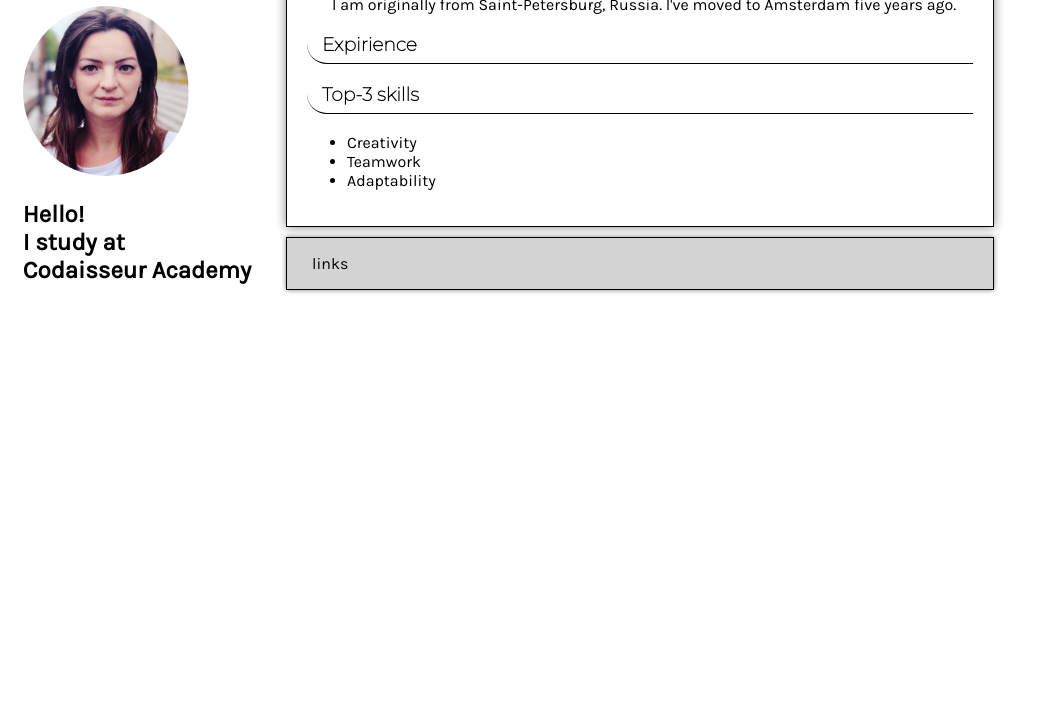
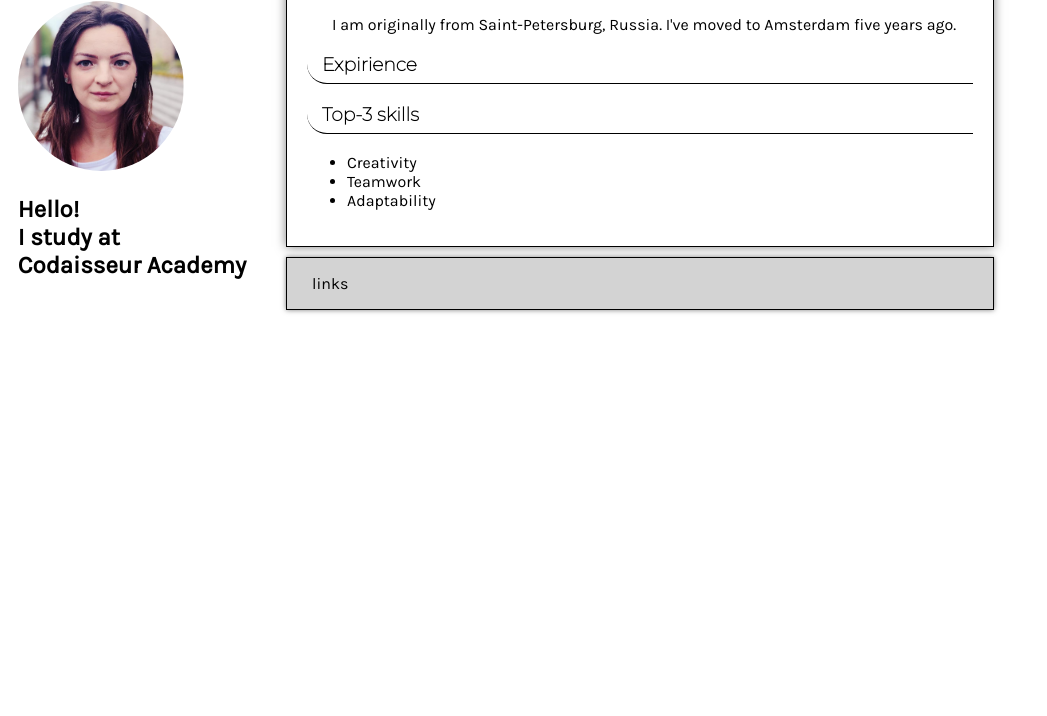
Before and after one commit to TatianaIvanovaW/tatianaivanovaw.github.io, a plain HTML site: page index.html in a window 1280 px wide. Shown: the part 84-800 px from the top of the page, without its empty margins (0-1047 px from the left). Drawn offline with Linux system fonts and the light colour scheme.

Commit message:
add class mainpart

```diff
--- a/index.html
+++ b/index.html
@@ -3,7 +3,6 @@
     <head>
         <meta name="author" content="Tatiana Ivanova">
         <meta name="description" content="A Full-Stuck Developer">
-
         <!-- <script src="scripts/script.js" defer></script> -->
 
         <link href="styles/styles.css" rel="stylesheet">
@@ -21,6 +20,7 @@
        <img src="img/avatar_crop.JPG">
              <h2> Hello! <br/>I study at </br>Codaisseur Academy</h2>
           </div>
+          <div class = "mainpart">
         <section>
            <h3 class = "title"> About me</h3>
              <p>I am originally from Saint-Petersburg, Russia. I've moved to Amsterdam five years ago.
@@ -38,6 +38,7 @@
           <li>Adaptability</li>
         </ul>
         </section>
+    </div>
       </main>
       <footer>
        <p>links</p>
--- a/styles/styles.css
+++ b/styles/styles.css
@@ -6,12 +6,13 @@ body  {
 
 }
 
-main {
+.mainpart {
     border: 1px solid black;
     box-shadow: 0 0 10px rgba(0,0,0,0.5);
     margin: 10px;
     text-align: center;
     padding: 0 20px 20px 20px;
+    margin-top: 30px;
 
 }
 
@@ -46,13 +47,11 @@ img {
       box-shadow: 0 0 5px rgba(0,0,0,0.5);
       margin: 10px;
       text-align: left;
-
-
   }
 
 .name {
-    margin: 10px;
-    margin-top: 5px;
+     margin-left: 5px;
+     /* margin-top: 5px; */
      text-align: left;
      position: fixed;
      top: 5px;
```
Lines whose indentation alone changed are shown as unchanged.
